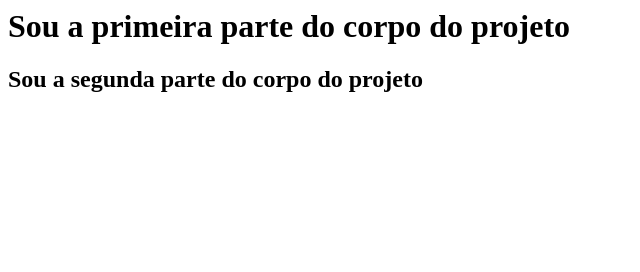
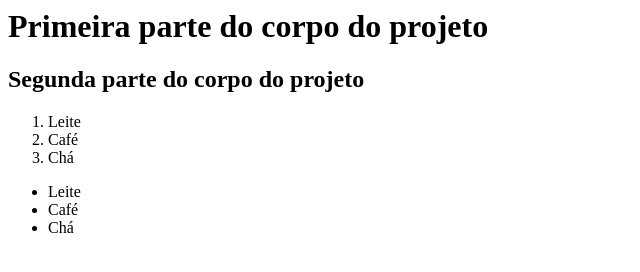
Before and after one commit to The-MKon/Testando, a plain HTML site: page index.html in a window 1280 px wide. Shown: the whole page, without its empty margins (0-640 px from the left). Drawn offline with Linux system fonts and the light colour scheme.

Commit message:
Hello world (#2)
* feature: add index.html

* feature: add index.html

```diff
--- a/index.html
+++ b/index.html
@@ -1,11 +1,21 @@
 <html>
     <head>
         <title>
-            Olá sou a aba do projeto
+            A aba do projeto
         </title>
     </head>
     <body>
-        <h1>Sou a primeira parte do corpo do projeto</h1>
-        <h2>Sou a segunda parte do corpo do projeto</h2>
+        <h1>Primeira parte do corpo do projeto</h1>
+        <h2>Segunda parte do corpo do projeto</h2>
+        <ol>
+            <li>Leite</li>
+            <li>Café</li>
+            <li>Chá</li>
+        </ol>
+        <ul>
+            <li>Leite</li>
+            <li>Café</li>
+            <li>Chá</li>
+        </ul>
     </body>
 </html>
```
